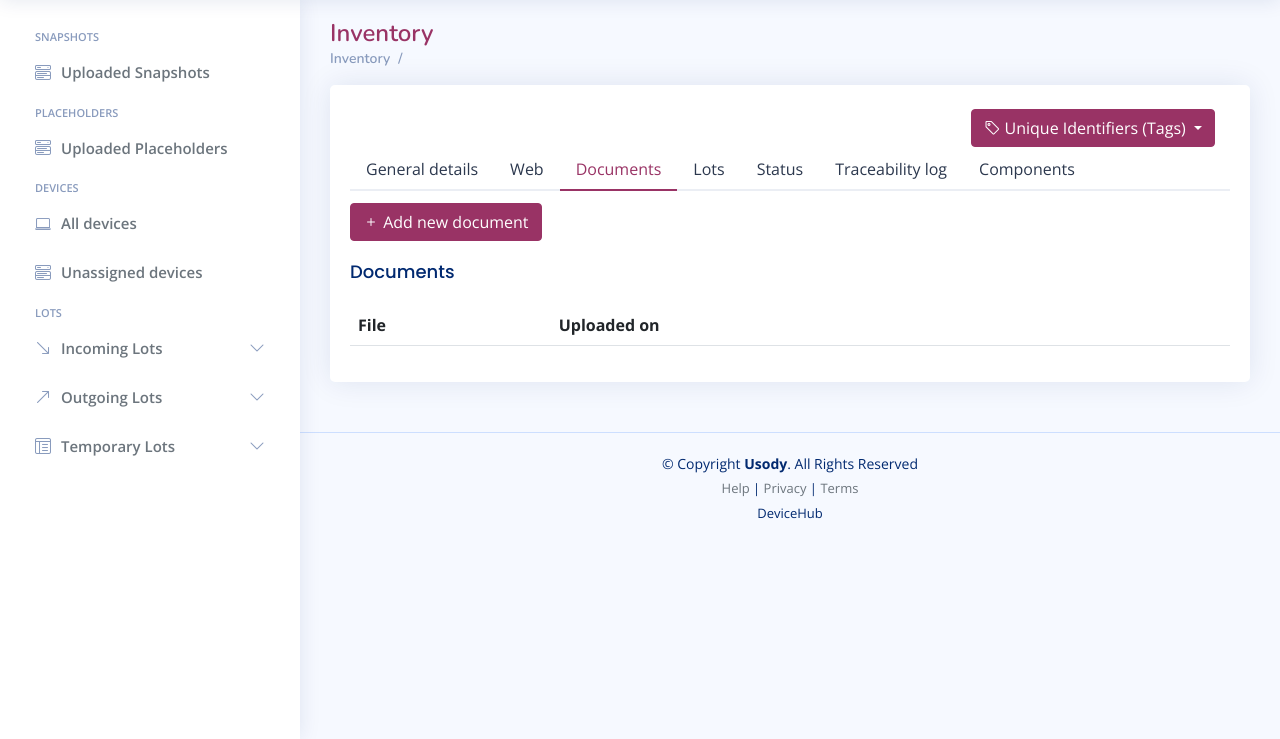
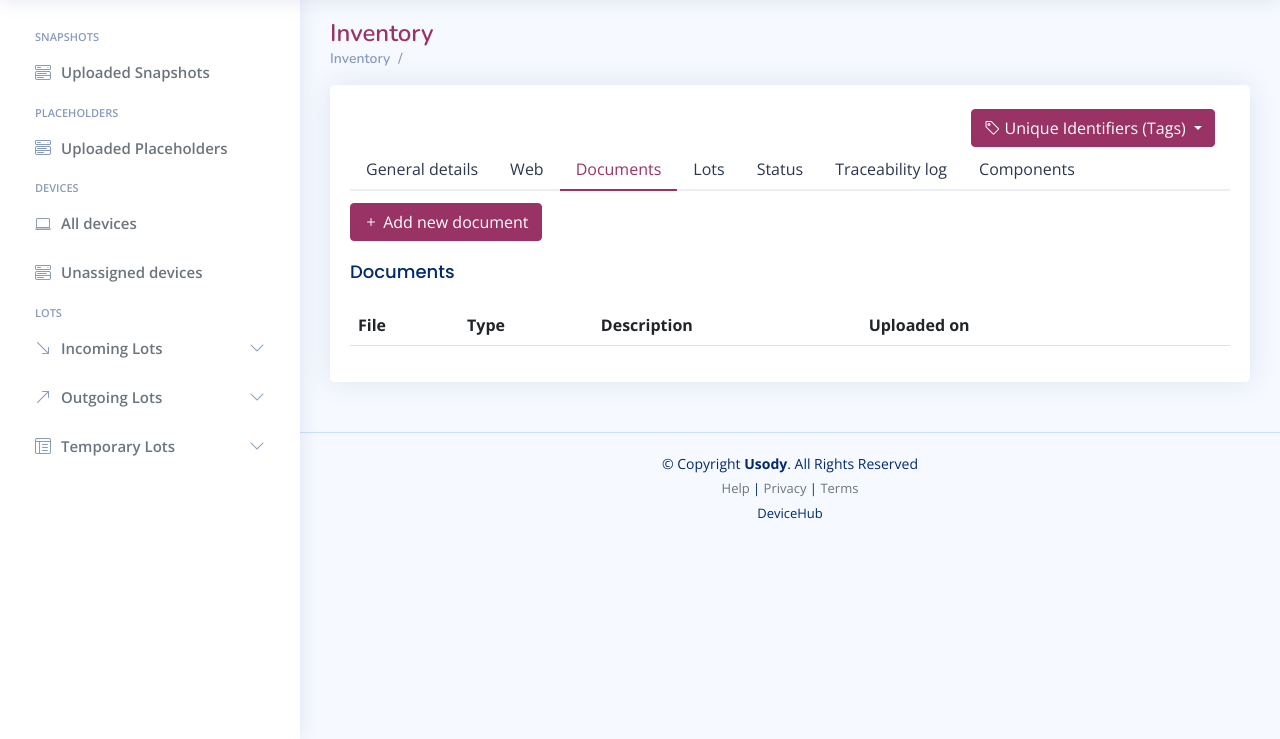
Before and after one commit to eReuse/devicehub-teal, a Python web app: template ereuse_devicehub/templates/inventory/device_detail.html in a window 1280 px wide, after a click on "Documents". Shown: the part 61-800 px from the top of the page. Run offline with Jinja, Linux system fonts and the light colour scheme; the template is opened without the code that fills it, so the values that code supplies are empty; some libraries are stand-ins or nearby versions.

Commit message:
add new columns

```diff
--- a/ereuse_devicehub/templates/inventory/device_detail.html
+++ b/ereuse_devicehub/templates/inventory/device_detail.html
@@ -214,6 +214,8 @@
                 <thead>
                   <tr>
                     <th scope="col">File</th>
+                    <th scope="col">Type</th>
+                    <th scope="col">Description</th>
                     <th scope="col" data-type="date" data-format="YYYY-MM-DD hh:mm">Uploaded on</th>
                     <th></th>
                     <th></th>
@@ -230,7 +232,13 @@
                       {% endif %}
                     </td>
                     <td>
-                        {{ doc.created.strftime('%Y-%m-%d %H:%M')}}
+                        {{ doc.type }}
+                    </td>
+                    <td>
+                        {{ doc.description|truncate(30, True) }}
+                    </td>
+                    <td>
+                        {{ doc.created.strftime('%Y-%m-%d %H:%M') }}
                     </td>
                     <td>
                         <a href="{{ url_for('inventory.device_document_edit', dhid=doc.device.dhid, doc_id=doc.id) }}" title="Edit document">
```
